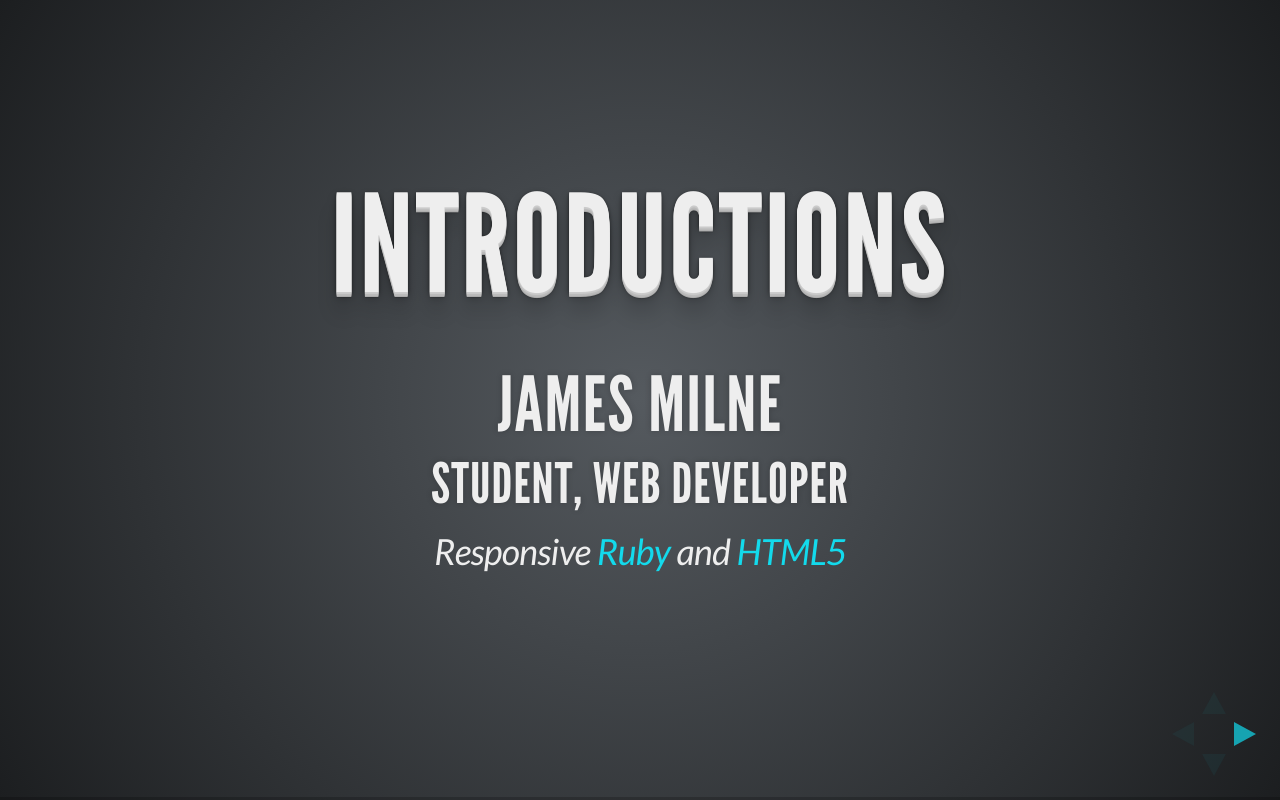
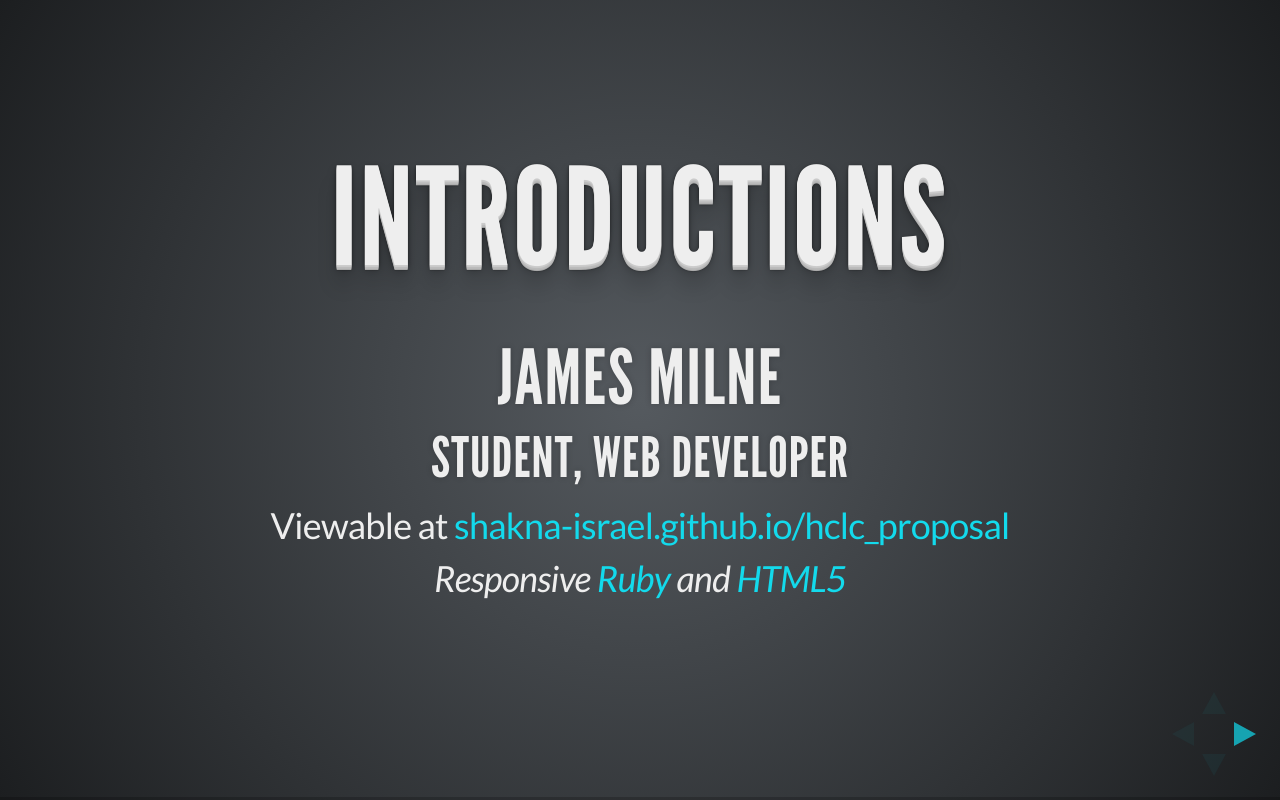
Before and after one commit to shakna-israel/hclc_proposal, a website: page index.html in a window 1280 px wide. Drawn offline with Linux system fonts and the light colour scheme.

Commit message:
Added Live Link

```diff
--- a/index.html
+++ b/index.html
@@ -49,6 +49,7 @@
     </div>
 <h2>James Milne</h2>
 <h3>Student, Web Developer</h3>
+<p>Viewable at <a href="http://shakna-israel.github.io/hclc_proposal">shakna-israel.github.io/hclc_proposal</a></p>
 <div>
     <i>Responsive <a href="https://www.ruby-lang.org/en/">Ruby</a> and <a href="http://www.w3schools.com/html/html5_intro.asp">HTML5</a></i>
 </div>
```
